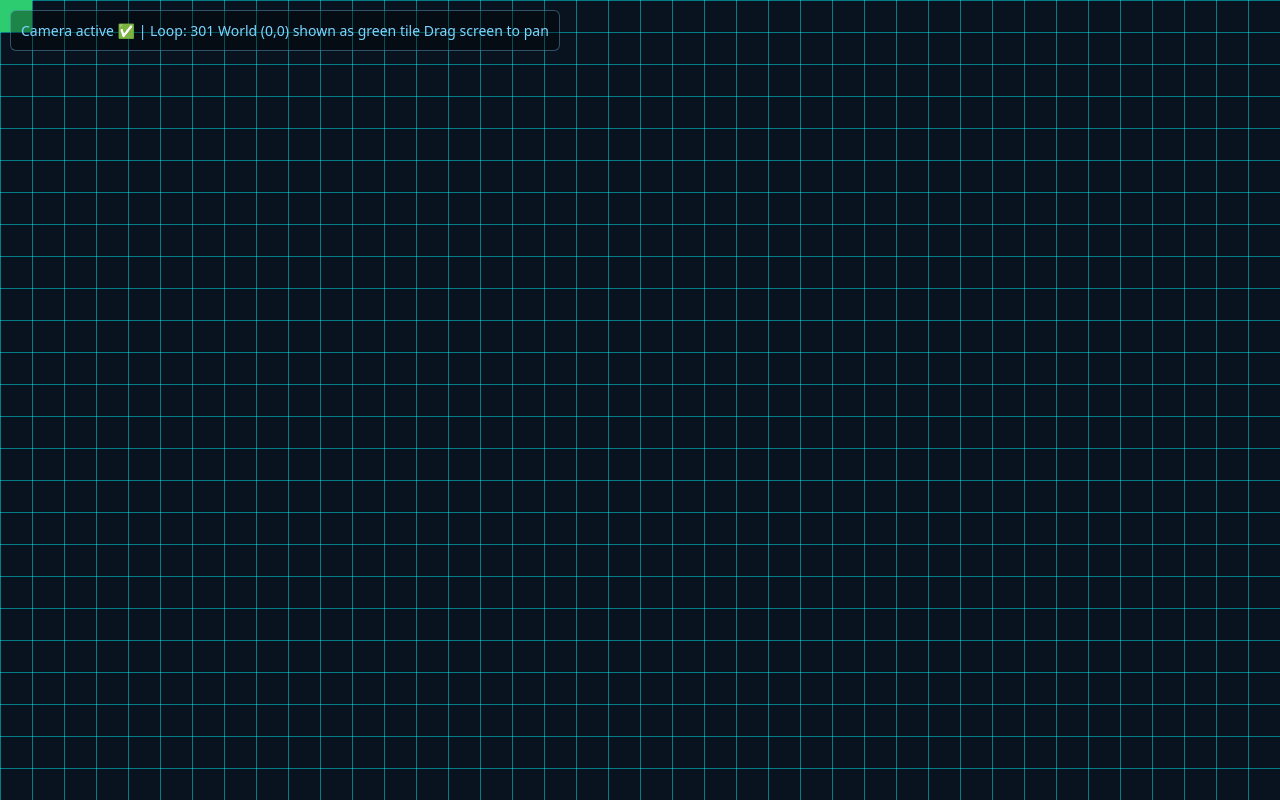
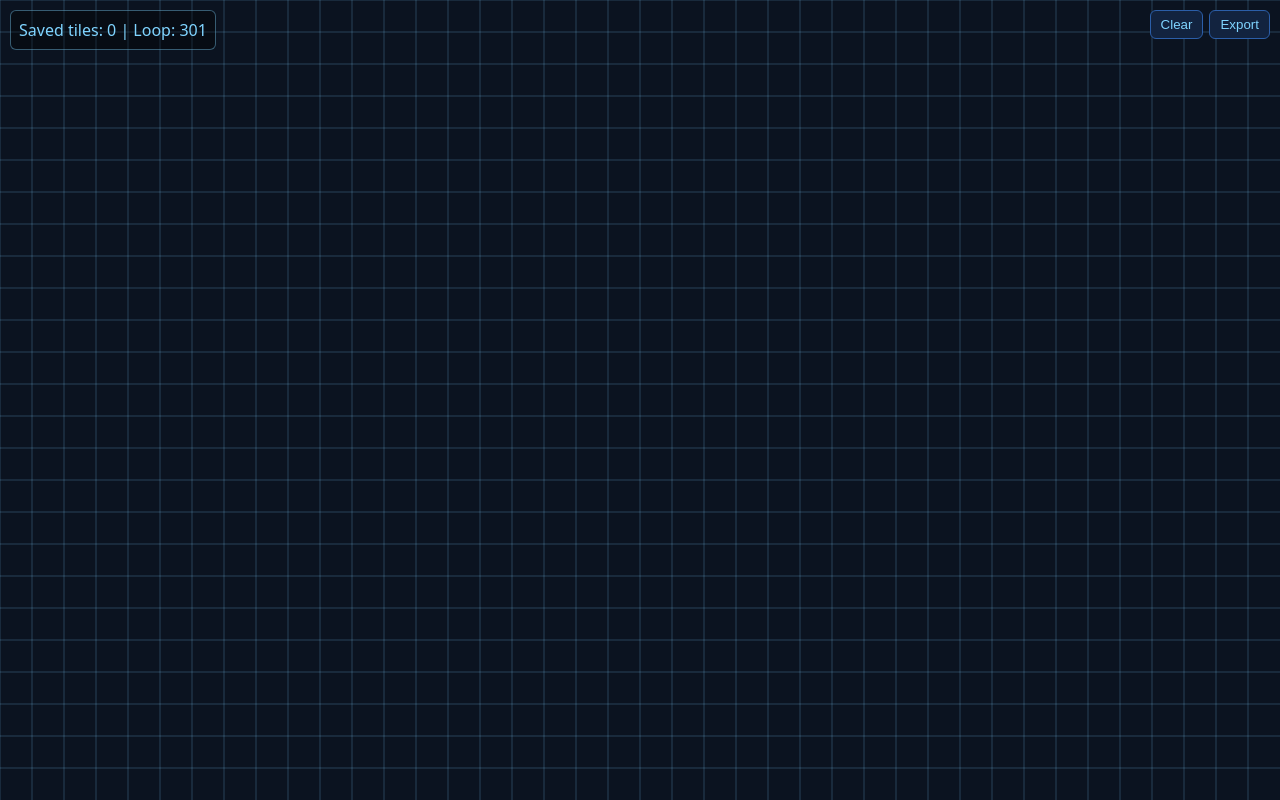
Before and after one commit to xjxsynx/GuardiansRemnant, a plain HTML site: page index.html in a window 1280 px wide. Drawn offline with Linux system fonts and the light colour scheme.

Commit message:
Add files via upload

```diff
--- a/index.html
+++ b/index.html
@@ -2,136 +2,66 @@
 <html lang="en">
 <head>
 <meta charset="UTF-8" />
-<meta name="viewport" content="width=device-width, initial-scale=1.0, maximum-scale=1.0, user-scalable=no" />
-<title>Guardians Remnant – Creator Engine (Camera)</title>
+<title>Guardians Remnant – Creator Engine</title>
+<meta name="viewport" content="width=device-width, initial-scale=1.0" />
 <style>
-  html, body {
-    margin: 0;
-    padding: 0;
-    background: #08131f;
-    overflow: hidden;
-  }
-  #log {
-    position: fixed;
-    left: 10px;
-    top: 10px;
-    z-index: 10;
-    color: #7fd4ff;
-    font: 14px system-ui, -apple-system, BlinkMacSystemFont;
-    background: rgba(0,0,0,0.35);
-    padding: 10px;
-    border-radius: 6px;
-    border: 1px solid rgba(127,212,255,0.35);
-  }
-  canvas { display: block; }
+html,body{margin:0;padding:0;background:#0b1320;color:#7fd4ff;font-family:system-ui;}
+#log{position:fixed;left:10px;top:10px;background:rgba(0,0,0,.35);padding:8px;border:1px solid rgba(127,212,255,.4);border-radius:6px}
+#ui{position:fixed;right:10px;top:10px;display:flex;gap:6px}
+button{background:#12233f;color:#7fd4ff;border:1px solid #2b5ea8;padding:6px 10px;border-radius:6px}
+canvas{display:block}
 </style>
 </head>
 <body>
-
 <div id="log">Booting…</div>
+<div id="ui">
+<button id="clear">Clear</button>
+<button id="export">Export</button>
+</div>
 <canvas id="game"></canvas>
 
 <script type="module">
-const logEl = document.getElementById("log");
 const canvas = document.getElementById("game");
 const ctx = canvas.getContext("2d");
+const log = msg => document.getElementById("log").textContent = msg;
 
 const TILE = 32;
-let frame = 0;
+let map = JSON.parse(localStorage.getItem("gr_map")||"[]");
 
-// --- Camera (world space) ---
-const camera = {
-  x: 0,
-  y: 0,
-  speed: 4
+function resize(){
+ canvas.width = innerWidth;
+ canvas.height = innerHeight;
+}
+addEventListener("resize",resize); resize();
+
+canvas.addEventListener("click",e=>{
+ const x=Math.floor(e.offsetX/TILE);
+ const y=Math.floor(e.offsetY/TILE);
+ map.push({x,y});
+ localStorage.setItem("gr_map",JSON.stringify(map));
+});
+
+document.getElementById("clear").onclick=()=>{
+ map=[]; localStorage.removeItem("gr_map");
 };
 
-function log(msg){ logEl.textContent = msg; }
+document.getElementById("export").onclick=()=>{
+ navigator.clipboard.writeText(JSON.stringify(map,null,2));
+ alert("Map JSON copied");
+};
 
-function resize() {
-  const dpr = window.devicePixelRatio || 1;
-  canvas.width = Math.floor(window.innerWidth * dpr);
-  canvas.height = Math.floor(window.innerHeight * dpr);
-  canvas.style.width = window.innerWidth + "px";
-  canvas.style.height = window.innerHeight + "px";
-  ctx.setTransform(dpr, 0, 0, dpr, 0, 0);
+let ticks=0;
+function loop(){
+ ctx.clearRect(0,0,canvas.width,canvas.height);
+ ctx.strokeStyle="rgba(127,212,255,.25)";
+ for(let x=0;x<canvas.width;x+=TILE){ctx.beginPath();ctx.moveTo(x,0);ctx.lineTo(x,canvas.height);ctx.stroke();}
+ for(let y=0;y<canvas.height;y+=TILE){ctx.beginPath();ctx.moveTo(0,y);ctx.lineTo(canvas.width,y);ctx.stroke();}
+ ctx.fillStyle="#3fb950";
+ for(const t of map){ctx.fillRect(t.x*TILE,t.y*TILE,TILE,TILE);}
+ ticks++; log("Saved tiles: "+map.length+" | Loop: "+ticks);
+ requestAnimationFrame(loop);
 }
-window.addEventListener("resize", resize);
-resize();
-
-// --- Input (touch drag to pan camera) ---
-let lastTouch = null;
-canvas.addEventListener("touchstart", e => {
-  lastTouch = e.touches[0];
-});
-canvas.addEventListener("touchmove", e => {
-  if (!lastTouch) return;
-  const t = e.touches[0];
-  camera.x -= (t.clientX - lastTouch.clientX);
-  camera.y -= (t.clientY - lastTouch.clientY);
-  lastTouch = t;
-});
-canvas.addEventListener("touchend", () => lastTouch = null);
-
-// --- Drawing ---
-function clear() {
-  ctx.fillStyle = "#08131f";
-  ctx.fillRect(0, 0, canvas.width, canvas.height);
-}
-
-function drawGrid(size) {
-  ctx.save();
-  ctx.strokeStyle = "rgba(0,255,255,0.45)";
-  ctx.lineWidth = 1;
-
-  const startX = Math.floor(camera.x / size) * size;
-  const startY = Math.floor(camera.y / size) * size;
-
-  const cols = Math.ceil(window.innerWidth / size) + 2;
-  const rows = Math.ceil(window.innerHeight / size) + 2;
-
-  for (let x = 0; x < cols; x++) {
-    const wx = startX + x * size;
-    const sx = wx - camera.x;
-    ctx.beginPath();
-    ctx.moveTo(sx + 0.5, 0);
-    ctx.lineTo(sx + 0.5, window.innerHeight);
-    ctx.stroke();
-  }
-
-  for (let y = 0; y < rows; y++) {
-    const wy = startY + y * size;
-    const sy = wy - camera.y;
-    ctx.beginPath();
-    ctx.moveTo(0, sy + 0.5);
-    ctx.lineTo(window.innerWidth, sy + 0.5);
-    ctx.stroke();
-  }
-
-  ctx.restore();
-}
-
-function drawWorldOrigin() {
-  ctx.save();
-  ctx.fillStyle = "#2ecc71";
-  ctx.fillRect(-camera.x, -camera.y, TILE, TILE);
-  ctx.restore();
-}
-
-function loop() {
-  frame++;
-  clear();
-  drawGrid(TILE);
-  drawWorldOrigin();
-
-  log("Camera active ✅  |  Loop: " + frame +
-      "\nWorld (0,0) shown as green tile" +
-      "\nDrag screen to pan");
-  requestAnimationFrame(loop);
-}
-
 loop();
 </script>
-
 </body>
 </html>
```
